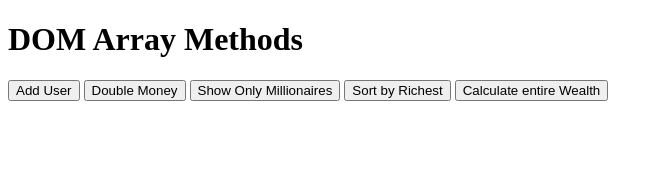
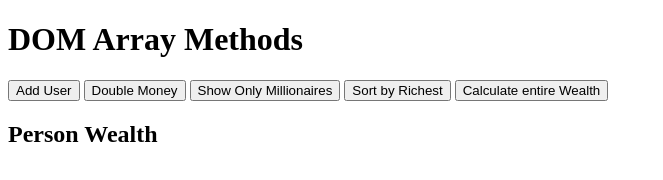
Before and after one commit to QuanXuuu/DOM-array-methods, a plain HTML site: page index.html in a window 1280 px wide. Shown: the whole page, without its empty margins (0-663 px from the left). Drawn offline with Linux system fonts and the light colour scheme.

Commit message:
add more HTML

```diff
--- a/index.html
+++ b/index.html
@@ -17,6 +17,10 @@
             <button id="sort">Sort by Richest</button>
             <button id="calculate-wealth">Calculate entire Wealth</button>
         </aside>
+
+        <main id="main">
+            <h2><strong>Person</strong> Wealth</h2>
+        </main>
     </div>
 
     <script src="script.js"></script>
```
